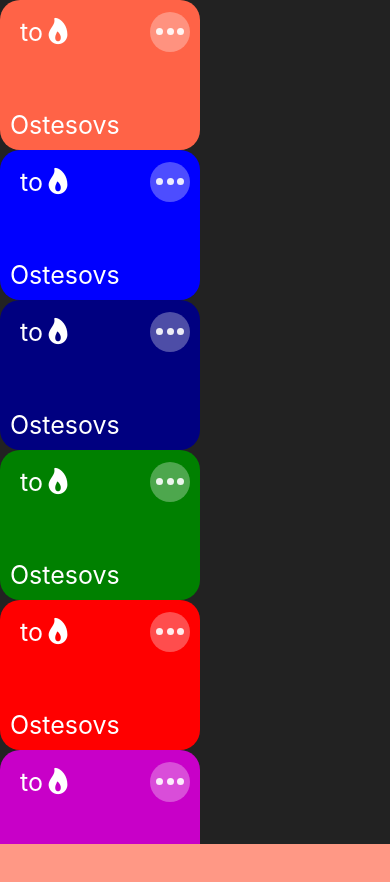
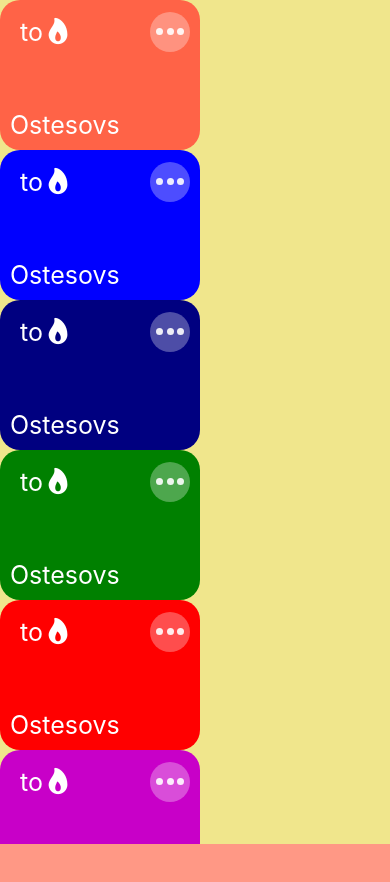
Before and after one commit to JeppeGivskud/Projekt-8---PDP2020, a React Native app in the folder App interface/HabitPageExample/: screen / in a window 390 px wide. Built offline with nearby package versions, Linux system fonts and the light colour scheme.

Commit message:
Removed background

```diff
--- a/App interface/HabitPageExample/components/TestComponents/HabitBoxes.js
+++ b/App interface/HabitPageExample/components/TestComponents/HabitBoxes.js
@@ -3,7 +3,7 @@ import { View } from "react-native";
 import HabitBox from "../HabitBox";
 export default function HabitBoxes({ style }) {
     return (
-        <View style={[style, { backgroundColor: "#222" }]}>
+        <View style={[style]}>
             <HabitBox
                 color={"tomato"}
                 name={"Ostesovs"}
```
